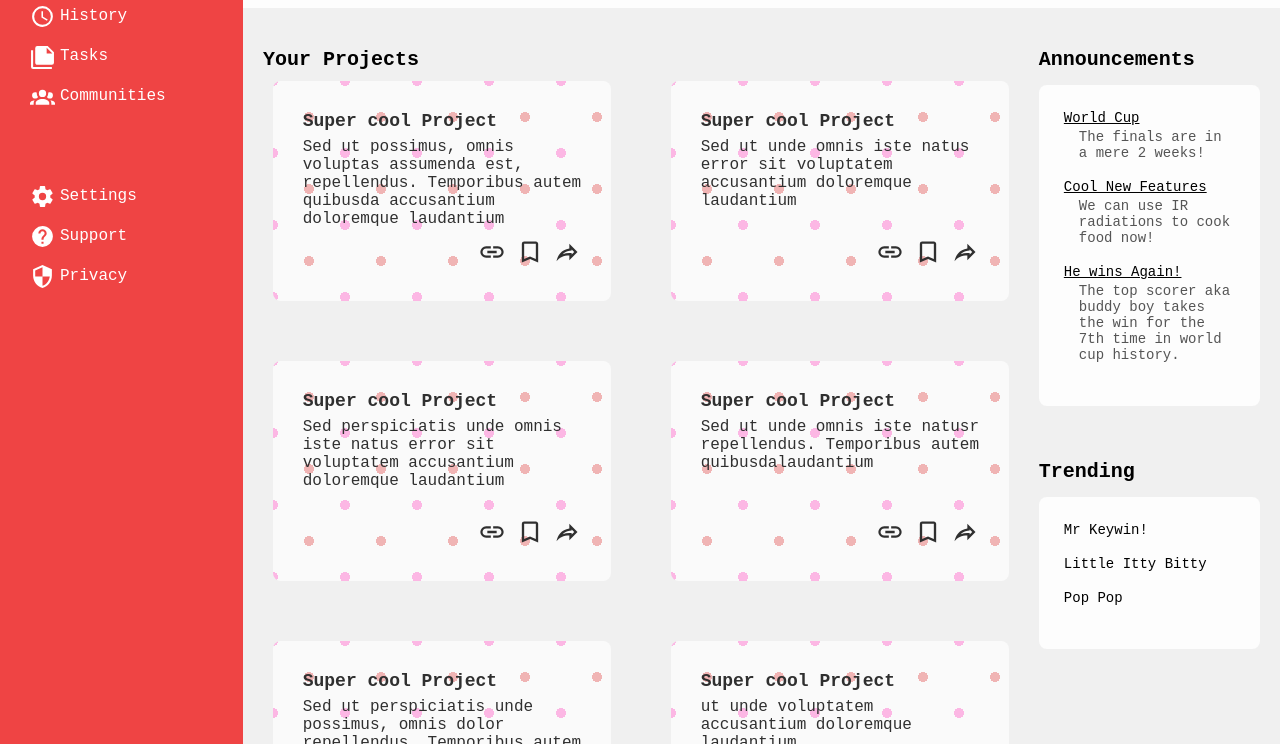
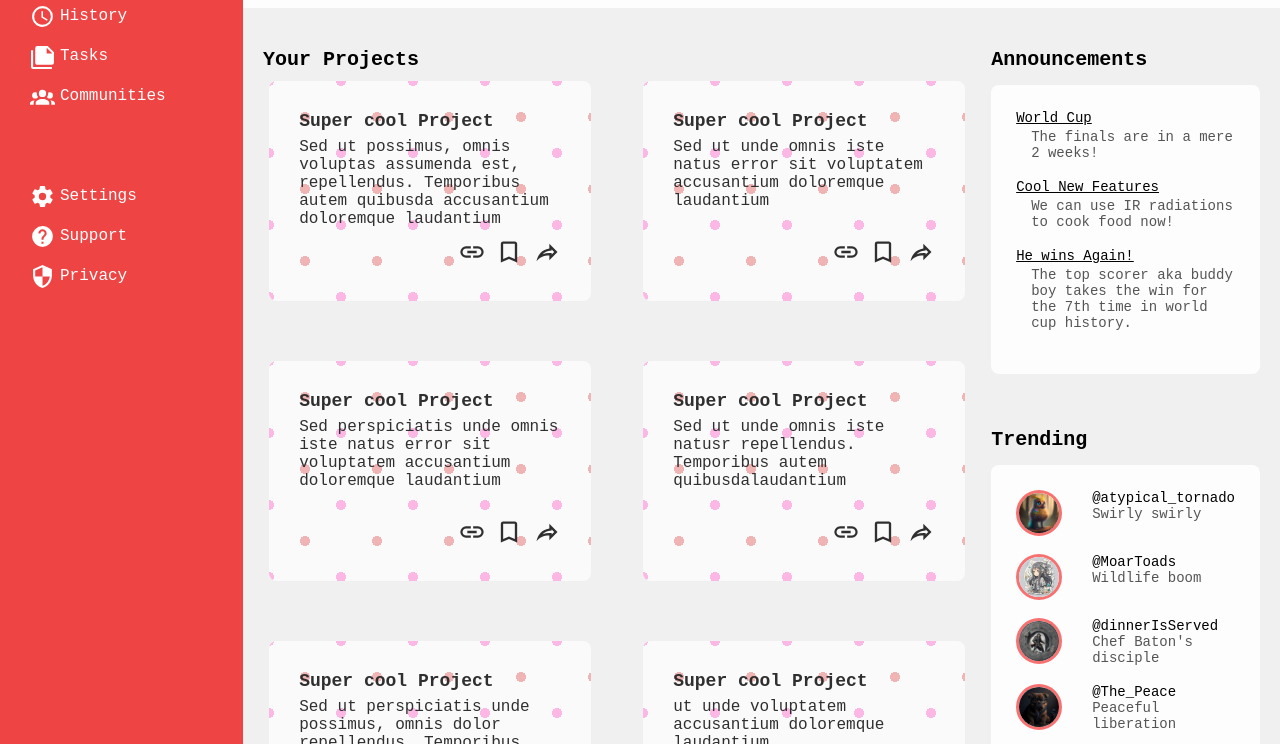
Before and after one commit to obtype/admin-dashboard-odin, a plain HTML site: page index.html in a window 1280 px wide. Shown: the part 208-952 px from the top of the page. Drawn offline with Linux system fonts and the light colour scheme.

Commit message:
Design Trending box

```diff
--- a/index.html
+++ b/index.html
@@ -184,9 +184,42 @@
             <div class="trending">
                 <div>Trending</div>
                 <ul>
-                    <li>Mr Keywin!</li>
-                    <li>Little Itty Bitty</li>
-                    <li>Pop Pop</li>
+                    <li>
+                        <img src="./user-pic1.jpg" alt="profile pic" >
+
+                        <div>
+                            <div class="name">@atypical_tornado</div>
+                            <div >Swirly swirly</div>
+                        </div>
+
+                    </li>
+                    <li>
+                        <img src="./user-pic2.jpg" alt="profile pic" >
+
+                        <div>
+                            <div class="name">@MoarToads</div>
+                            <div >Wildlife boom</div>
+                        </div>
+
+                    </li>
+                    <li>
+                        <img src="./user-pic3.jpg" alt="profile pic" >
+
+                        <div>
+                            <div class="name">@dinnerIsServed</div>
+                            <div >Chef Baton's disciple</div>
+                        </div>
+
+                    </li>
+                    <li>
+                        <img src="./user-pic4.jpg" alt="profile pic" >
+
+                        <div>
+                            <div class="name">@The_Peace</div>
+                            <div >Peaceful liberation</div>
+                        </div>
+
+                    </li>
                 </ul>
             </div>
         </div>
--- a/style.css
+++ b/style.css
@@ -269,11 +269,26 @@ ul {
 	margin-bottom: 3px;
 }
 
+
 .main-content > .trending {
 	grid-area: 2/2/3/3;
 }
 
-/* .trending > ul {
+.trending img {
+	border-radius: 50px;
+	border: solid #f87171	3px;
+	height: 40px;
+}
 
+.trending li {
+	display:flex;
+	align-items: flex-start;
+	justify-content: flex-start;
+	gap: 30px;
+	color: #555555;
 }
- */
+
+.trending .name {
+
+	color: black;
+}
```
Also changed, not shown: user-pic1.jpg (added), user-pic2.jpg (added), user-pic3.jpg (added), user-pic4.jpg (added).
